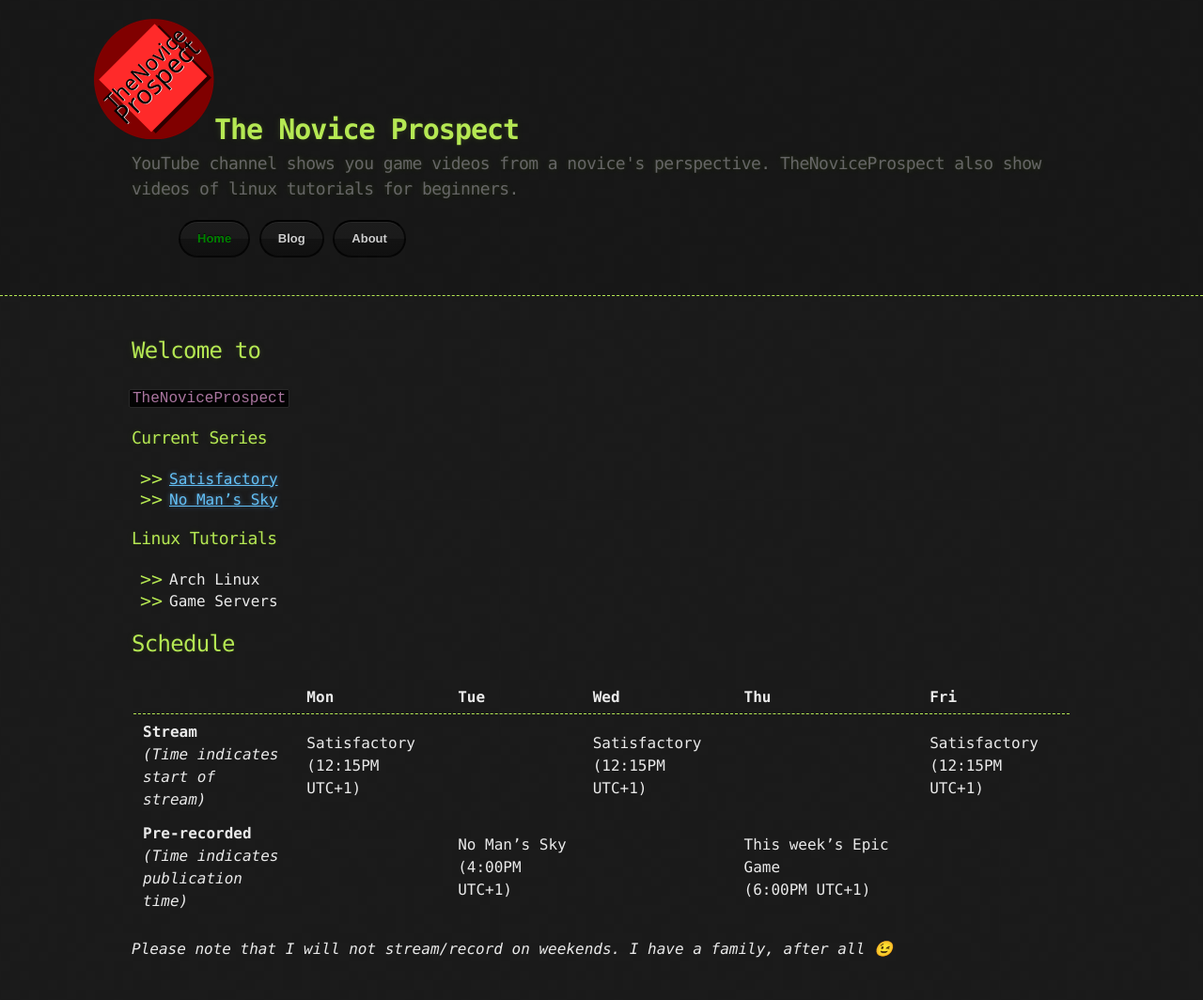
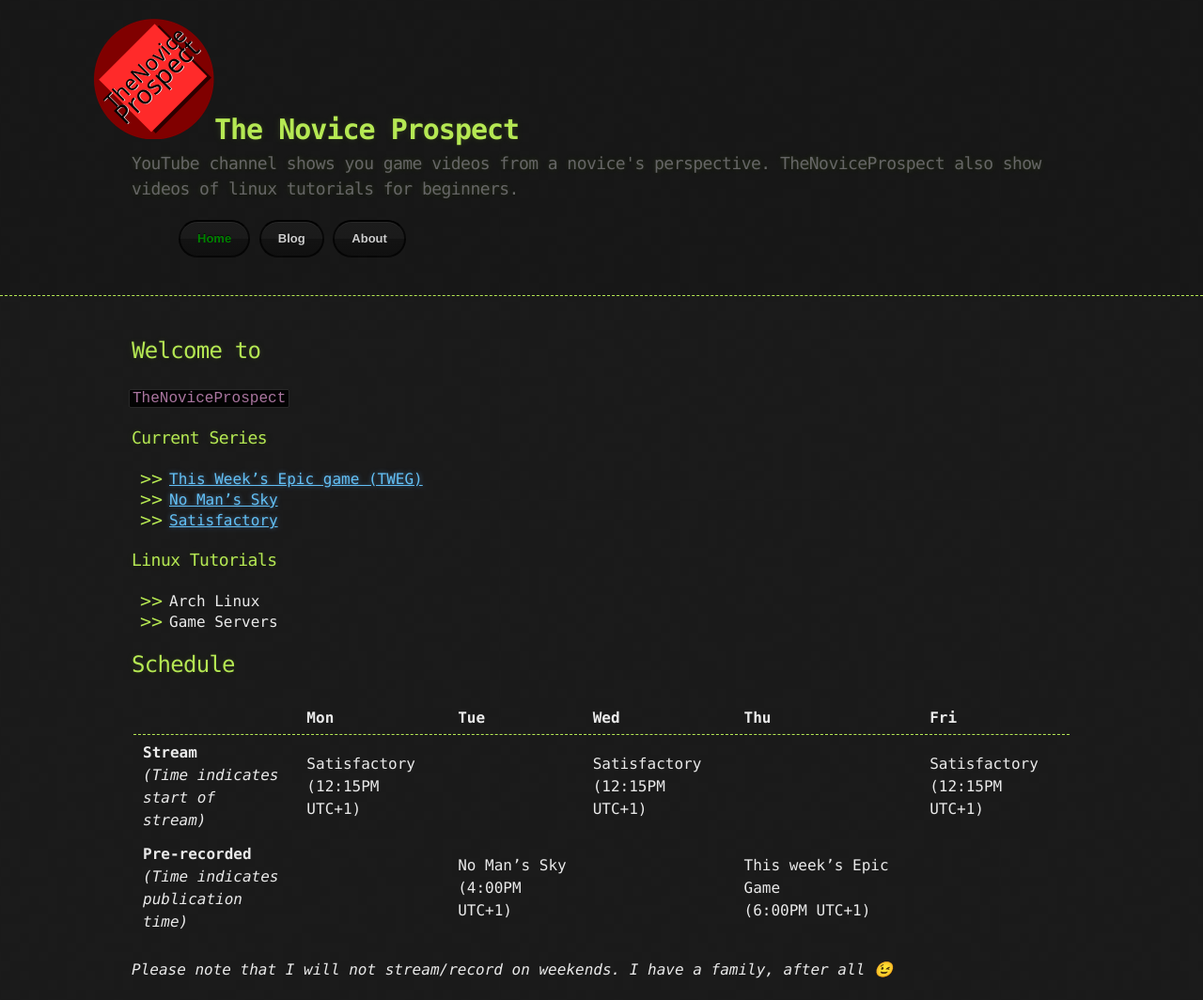
Before and after one commit to TheNoviceProspect/thenoviceprospect.github.io, a Jekyll site: the page built from index.md, in a window 1280 px wide. Shown: the whole page at 94% size. Built offline with Jekyll 4.4.1, drawn with Linux system fonts in a browser that asks for light colours; emoji names are drawn with the system emoji font; our own code applies the rules of GitHub Pages for plain Markdown files; before the commit the page ends 1042 px from its top, so only the background shows below that.

Commit message:
A quick update to the index page indicating our new TWEG series on YT

```diff
--- a/index.md
+++ b/index.md
@@ -11,8 +11,9 @@
 
 ### Current Series
 
+- [This Week's Epic game (TWEG)](https://www.youtube.com/watch?v=rOLYk_M4VBg&list=PLuRZiBd8Z0AoTkJDq4-EwlVAX_PRAfZMK)
+- [No Man's Sky](https://www.youtube.com/watch?v=Pfj9j64duFs&list=PLuRZiBd8Z0AqQu2zZVGclTt4q0hfYRrgB)
 - [Satisfactory](https://www.youtube.com/watch?v=F2zch49qDwI&list=PLuRZiBd8Z0Aq5GqtK5UoLY66ZI3Sg-3tS)
-- [No Man's Sky](https://www.youtube.com/watch?v=Pfj9j64duFs&list=PLuRZiBd8Z0AqQu2zZVGclTt4q0hfYRrgB)
 
 ### Linux Tutorials
 
```
